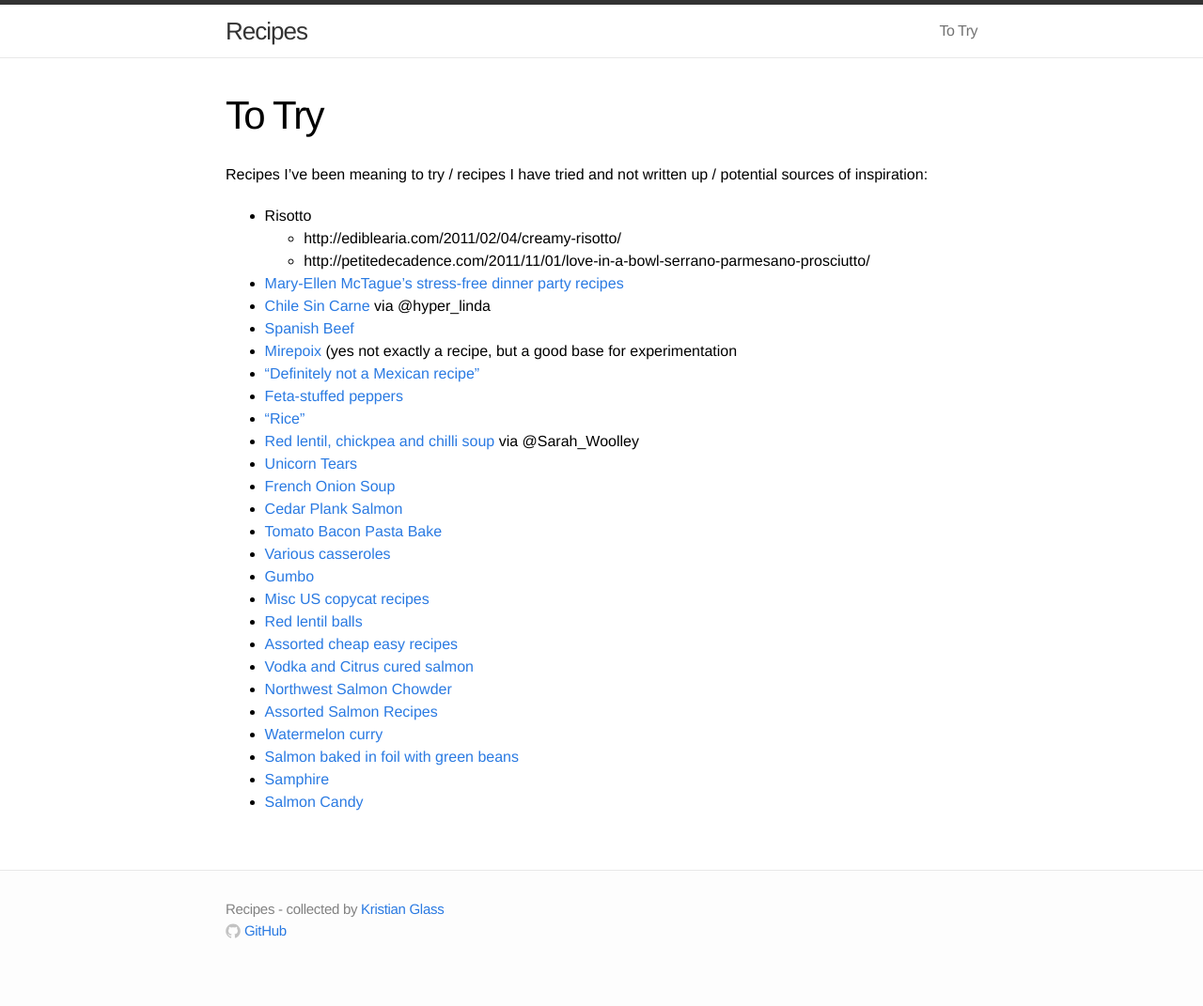
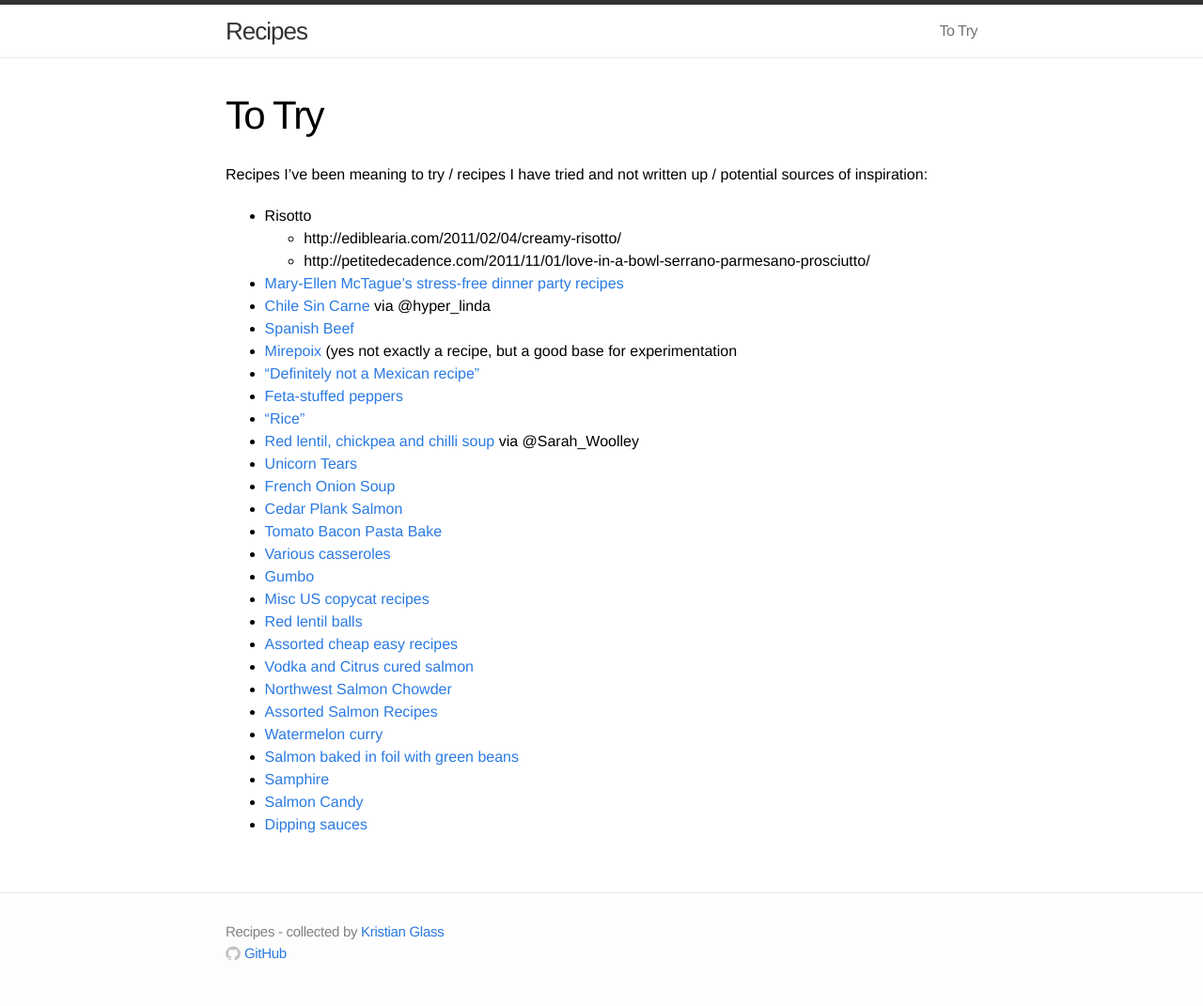
Before and after one commit to doismellburning/recipes, a Jekyll site: the page built from www/to-try.md, in a window 1280 px wide. Shown: the whole page at 94% size. Built offline with Jekyll 4.4.1, drawn with Linux system fonts in a browser that asks for light colours; before the commit the page ends 1047 px from its top, so only the background shows below that.

Commit message:
dipping sauces

```diff
--- a/www/to-try.md
+++ b/www/to-try.md
@@ -32,3 +32,4 @@ Recipes I've been meaning to try / recipes I have tried and not written up / pot
 * [Salmon baked in foil with green beans](http://www.jamieshomecookingskills.com/recipe.php?title=salmon-baked-in-a-foil-parcel-with-green-beans-and)
 * [Samphire](http://www.bbc.co.uk/food/recipes/saltandpepperbuttere_88854)
 * [Salmon Candy](https://imgur.com/a/W7iaB)
+* [Dipping sauces](https://www.reddit.com/r/Cooking/comments/2p995f/dipping_sauces_for_steamed_vegetables/)
```
